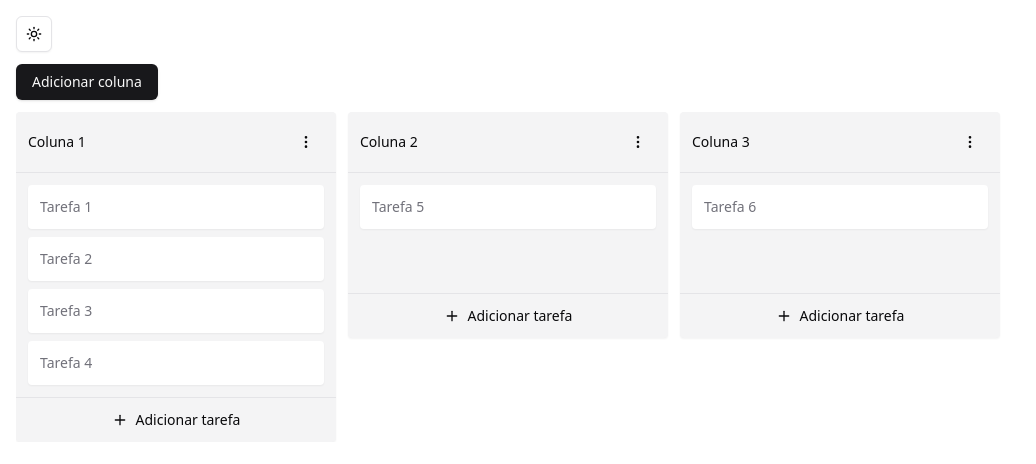
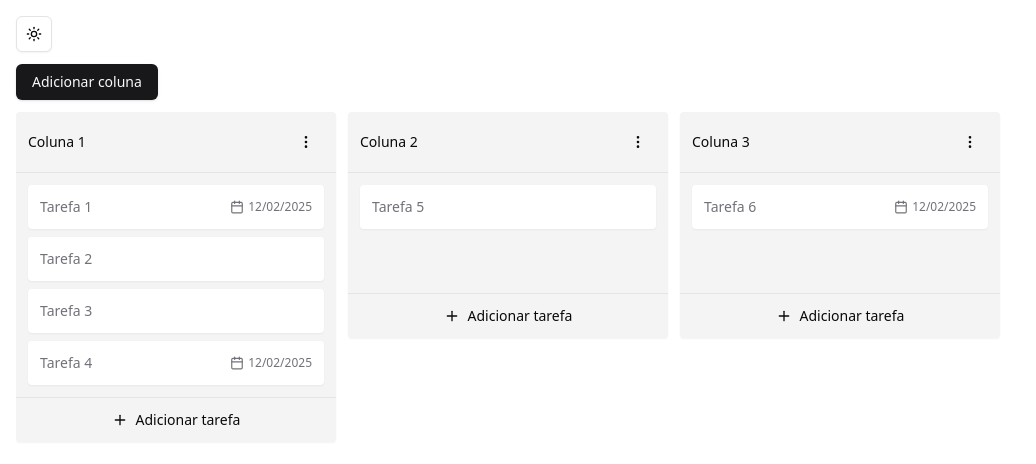
Before and after one commit to luizsp7m/desafio-tecnico-todo-list, a React (Vite) app: page / in a window 1280 px wide. Shown: the top 464 px of the page, without its empty margins (0-1036 px from the left). Built offline with nearby package versions, Linux system fonts and the light colour scheme.

Commit message:
styles: board overflow

```diff
--- a/src/assets/board-columns-data.ts
+++ b/src/assets/board-columns-data.ts
@@ -11,9 +11,7 @@ export const boardColumnsData: BoardColumn[] = [
         id: createUniqueId(),
         title: "Tarefa 1",
         description: null,
-        dueDate: null,
-        tags: [],
-        comments: [],
+        dueDate: createTimestamp(),
         createdAt: createTimestamp(),
       },
 
@@ -22,8 +20,6 @@ export const boardColumnsData: BoardColumn[] = [
         title: "Tarefa 2",
         description: null,
         dueDate: null,
-        tags: [],
-        comments: [],
         createdAt: createTimestamp(),
       },
 
@@ -32,8 +28,6 @@ export const boardColumnsData: BoardColumn[] = [
         title: "Tarefa 3",
         description: null,
         dueDate: null,
-        tags: [],
-        comments: [],
         createdAt: createTimestamp(),
       },
 
@@ -41,9 +35,7 @@ export const boardColumnsData: BoardColumn[] = [
         id: createUniqueId(),
         title: "Tarefa 4",
         description: null,
-        dueDate: null,
-        tags: [],
-        comments: [],
+        dueDate: createTimestamp(),
         createdAt: createTimestamp(),
       },
     ],
@@ -59,8 +51,6 @@ export const boardColumnsData: BoardColumn[] = [
         title: "Tarefa 5",
         description: null,
         dueDate: null,
-        tags: [],
-        comments: [],
         createdAt: createTimestamp(),
       },
     ],
@@ -74,9 +64,7 @@ export const boardColumnsData: BoardColumn[] = [
         id: createUniqueId(),
         title: "Tarefa 6",
         description: null,
-        dueDate: null,
-        tags: [],
-        comments: [],
+        dueDate: createTimestamp(),
         createdAt: createTimestamp(),
       },
     ],
--- a/src/components/board-column-draggable.tsx
+++ b/src/components/board-column-draggable.tsx
@@ -47,16 +47,12 @@ export function BoardColumnDraggable({
 
   return (
     <>
-      <Draggable
-        key={boardColumn.id}
-        draggableId={boardColumn.id}
-        index={boardColumnIndex}
-      >
+      <Draggable draggableId={boardColumn.id} index={boardColumnIndex}>
         {(provided) => (
           <div
             ref={provided.innerRef}
             {...provided.draggableProps}
-            className="mr-3 w-80 rounded bg-secondary shadow-sm"
+            className="mr-3 w-80 min-w-80 max-w-80 rounded bg-secondary shadow-sm"
           >
             <div
               {...provided.dragHandleProps}
@@ -77,6 +73,7 @@ export function BoardColumnDraggable({
                 <div
                   ref={provided.innerRef}
                   className="-mb-2 min-h-[128px] p-3"
+                  {...provided.droppableProps}
                 >
                   {boardColumn.taskCards.map((taskCard, taskCardIndex) => (
                     <TaskCardDraggable
--- a/src/components/board.tsx
+++ b/src/components/board.tsx
@@ -87,7 +87,7 @@ export function Board() {
             <div
               ref={provided.innerRef}
               {...provided.droppableProps}
-              className="flex items-start overflow-x-auto"
+              className="flex items-start overflow-x-auto pb-3 [&::-webkit-scrollbar-thumb]:bg-gray-300 dark:[&::-webkit-scrollbar-thumb]:bg-neutral-500 [&::-webkit-scrollbar-track]:bg-gray-100 dark:[&::-webkit-scrollbar-track]:bg-neutral-700 [&::-webkit-scrollbar]:h-2"
             >
               {boardColumns.map((boardColumn, boardColumnIndex) => (
                 <BoardColumnDraggable
--- a/src/components/task-card-draggable.tsx
+++ b/src/components/task-card-draggable.tsx
@@ -17,37 +17,34 @@ export function TaskCardDraggable({
   handleOpenFormModal,
 }: CardProps) {
   return (
-    <Draggable
-      key={taskCard.id}
-      draggableId={taskCard.id}
-      index={taskCardIndex}
-    >
+    <Draggable draggableId={taskCard.id} index={taskCardIndex}>
       {(provided, snapshot) => (
         <div
           ref={provided.innerRef}
           {...provided.draggableProps}
           {...provided.dragHandleProps}
-          onClick={handleOpenFormModal}
+          onClick={() => {
+            if (!snapshot.isDragging) handleOpenFormModal();
+          }}
           className={clsx(
             "mb-2 space-y-2 truncate rounded bg-white p-3 text-sm text-muted-foreground shadow-sm dark:bg-zinc-700 dark:text-white",
-
             {
               "bg-zinc-300 dark:bg-zinc-500": snapshot.isDragging,
             },
           )}
         >
-          <span className="truncate">{taskCard.title}</span>
+          <div className="flex items-center justify-between gap-2">
+            <span className="truncate">{taskCard.title}</span>
 
-          {taskCard.dueDate && (
-            <div>
+            {taskCard.dueDate && (
               <div className="flex items-center gap-1">
                 <Calendar size={14} />
                 <span className="text-[0.75rem]">
                   {dateFormatter(taskCard.dueDate)}
                 </span>
               </div>
-            </div>
-          )}
+            )}
+          </div>
         </div>
       )}
     </Draggable>
--- a/src/components/task-card-form.tsx
+++ b/src/components/task-card-form.tsx
@@ -71,8 +71,6 @@ export function TaskCardForm({
   });
 
   function onSubmit(values: TaskCardFormData) {
-    console.log(values);
-
     if (selectedTaskCard) {
       upsertTaskCard({
         boardColumnId,
--- a/src/contexts/board-context.tsx
+++ b/src/contexts/board-context.tsx
@@ -110,10 +110,8 @@ export function BoardProvider({ children }: BoardContextProviderProps) {
               {
                 id: createUniqueId(),
                 title,
-                comments: [],
                 description: null,
                 dueDate: null,
-                tags: [],
                 createdAt: createTimestamp(),
               },
             ],
```
Also changed, not shown: src/types/task-card.ts (+0 -8 lines).
